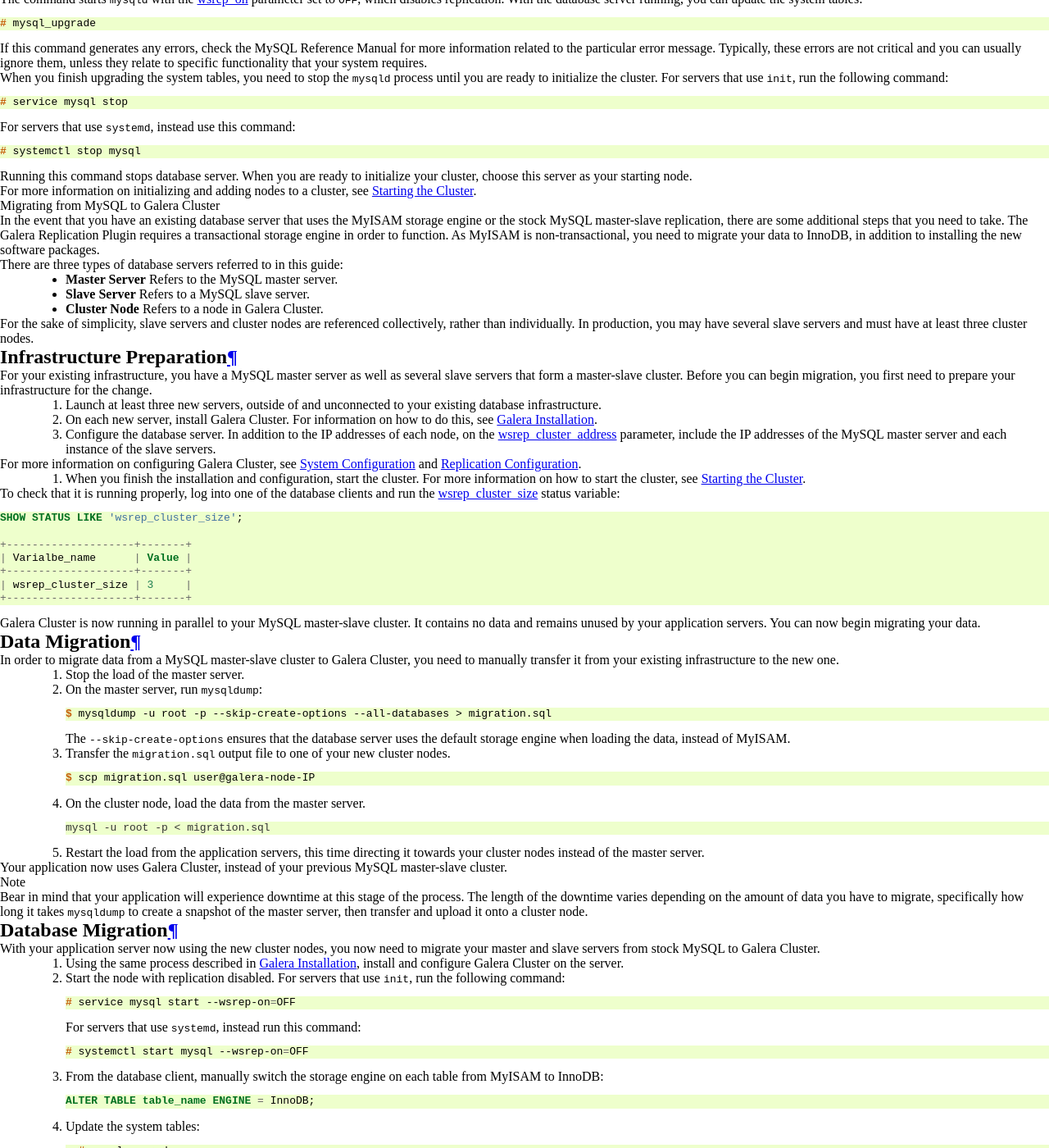
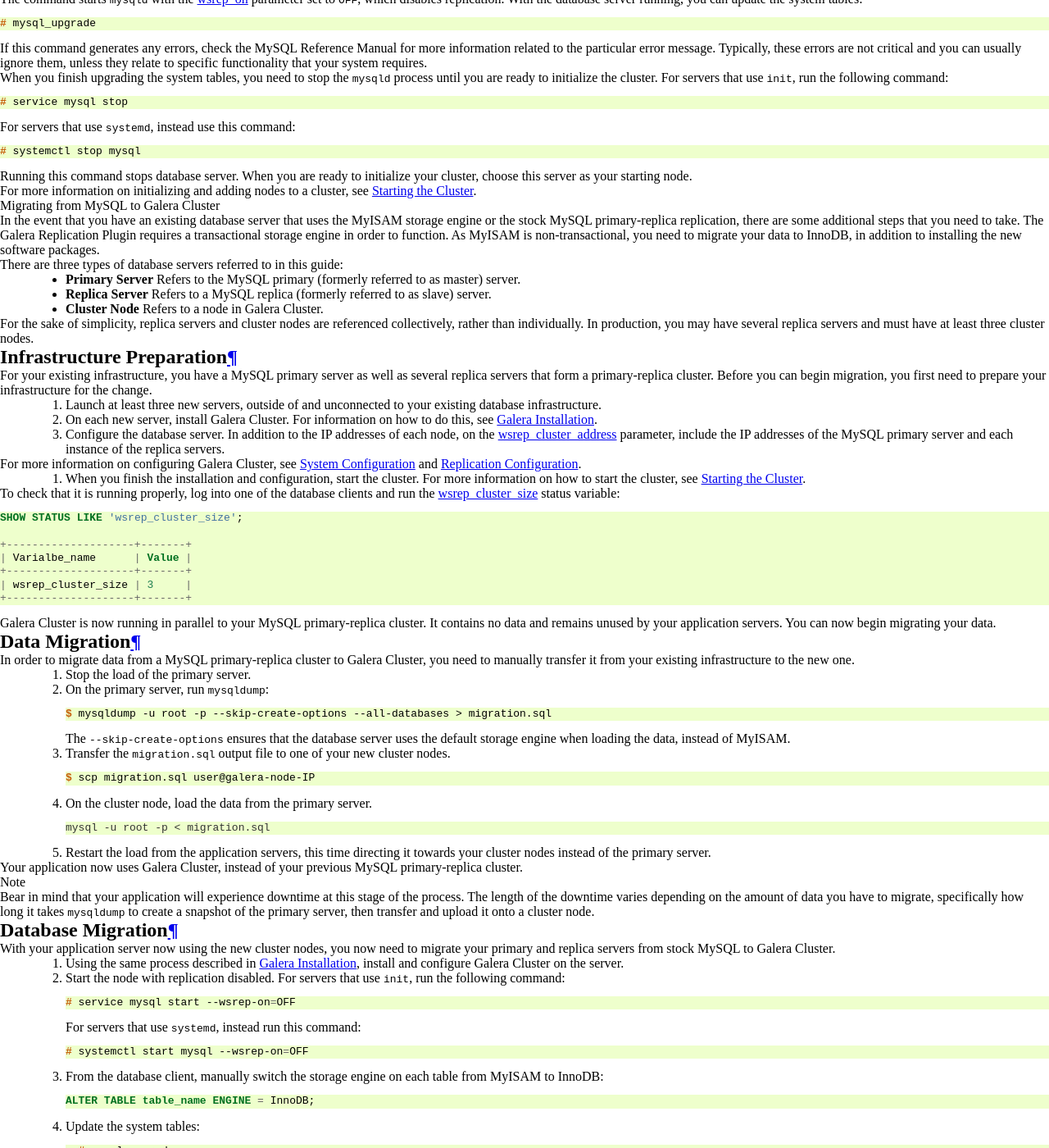
Before and after one commit to codership/documentation, a Sphinx documentation site: the page built from galeracluster/source/training/tutorials/migration.rst, in a window 1280 px wide and 1400 px high, scrolled down 878 px. Shown: the whole window at 82% size. Built offline with Sphinx 7.4.7, drawn with Linux system fonts in a browser that asks for light colours; comment, search, counter and statistics services are not loaded; some of the changed text lies outside the part shown.

Commit message:
Migration documentation update, no more master-slave, but primary-replica

```diff
--- a/galeracluster/source/training/tutorials/migrate.rst
+++ b/galeracluster/source/training/tutorials/migrate.rst
@@ -66,7 +66,7 @@ Galera Cluster Migration Factors
    Length: 173 words; Published: October 20, 2014; Topic: Migration; Level: Beginner
 
 
-In the :doc:`Getting Started Guide <getting-started>`, the installation guides were written on the assumption that Galera Cluster is the first database in your infrastructure. However, this won't always be the case.  Sometimes, you may need to migrate to Galera Cluster from an existing database infrastructure: such as a single MySQL server or several database servers that were part of a MySQL master-slave cluster.
+In the :doc:`Getting Started Guide <getting-started>`, the installation guides were written on the assumption that Galera Cluster is the first database in your infrastructure. However, this won't always be the case.  Sometimes, you may need to migrate to Galera Cluster from an existing database infrastructure: such as a single MySQL server or several database servers that were part of a MySQL primary-replica cluster.
 
 
 - :doc:`differences`
@@ -84,7 +84,7 @@ In the :doc:`Getting Started Guide <getting-started>`, the installation guides w
 
      Length:  1106 words; Writer: Staff; Published: October 20, 2014; Topic: Migration; Level: Beginner
 
-  When migrating from the standard MySQL implementations to Galera Cluster, there are some additional steps that you need to take to ensure that you safely transfer the data from the existing database to the new cluster.  This section covers the procedure to update system tables and how to migrate from stand-alone MySQL, as well as from MySQL master-slave replication clusters.
+  When migrating from the standard MySQL implementations to Galera Cluster, there are some additional steps that you need to take to ensure that you safely transfer the data from the existing database to the new cluster.  This section covers the procedure to update system tables and how to migrate from stand-alone MySQL, as well as from MySQL primary-replica replication clusters.
 
 
 For more information on the installation and basic management of Galera Cluster, see the :doc:`Getting Started Guide <getting-started>`.
--- a/galeracluster/source/training/tutorials/migration.rst
+++ b/galeracluster/source/training/tutorials/migration.rst
@@ -124,15 +124,15 @@ For more information on initializing and adding nodes to a cluster, see :doc:`St
 .. rst-class:: section-heading
 .. rubric:: Migrating from MySQL to Galera Cluster
 
-In the event that you have an existing database server that uses the MyISAM storage engine or the stock MySQL master-slave replication, there are some additional steps that you need to take.  The :term:`Galera Replication Plugin` requires a transactional storage engine in order to function.  As MyISAM is non-transactional, you need to migrate your data to InnoDB, in addition to installing the new software packages.
+In the event that you have an existing database server that uses the MyISAM storage engine or the stock MySQL primary-replica replication, there are some additional steps that you need to take.  The :term:`Galera Replication Plugin` requires a transactional storage engine in order to function.  As MyISAM is non-transactional, you need to migrate your data to InnoDB, in addition to installing the new software packages.
 
 There are three types of database servers referred to in this guide:
 
-- **Master Server** Refers to the MySQL master server.
-- **Slave Server**  Refers to a MySQL slave server.
+- **Primary Server** Refers to the MySQL primary (formerly referred to as master) server.
+- **Replica Server**  Refers to a MySQL replica (formerly referred to as slave) server.
 - **Cluster Node** Refers to a node in Galera Cluster.
 
-For the sake of simplicity, slave servers and cluster nodes are referenced collectively, rather than individually.  In production, you may have several slave servers and must have at least three cluster nodes.
+For the sake of simplicity, replica servers and cluster nodes are referenced collectively, rather than individually.  In production, you may have several replica servers and must have at least three cluster nodes.
 
 
 .. _`migrate-infrastructure`:
@@ -141,13 +141,13 @@ For the sake of simplicity, slave servers and cluster nodes are referenced colle
 Infrastructure Preparation
 ^^^^^^^^^^^^^^^^^^^^^^^^^^^^^^
 
-For your existing infrastructure, you have a MySQL master server as well as several slave servers that form a master-slave cluster.  Before you can begin migration, you first need to prepare your infrastructure for the change.
+For your existing infrastructure, you have a MySQL primary server as well as several replica servers that form a primary-replica cluster.  Before you can begin migration, you first need to prepare your infrastructure for the change.
 
 #. Launch at least three new servers, outside of and unconnected to your existing database infrastructure.
 
 #. On each new server, install Galera Cluster.  For information on how to do this, see :doc:`Galera Installation <galera-installation>`.
 
-#. Configure the database server.  In addition to the IP addresses of each node, on the :ref:`wsrep_cluster_address <wsrep_cluster_address>` parameter, include the IP addresses of the MySQL master server and each instance of the slave servers.
+#. Configure the database server.  In addition to the IP addresses of each node, on the :ref:`wsrep_cluster_address <wsrep_cluster_address>` parameter, include the IP addresses of the MySQL primary server and each instance of the replica servers.
 
 For more information on configuring Galera Cluster, see :doc:`System Configuration <configuration>` and :doc:`Replication Configuration <wsrep-configuration>`.
 
@@ -165,7 +165,7 @@ To check that it is running properly, log into one of the database clients and r
    | wsrep_cluster_size | 3     |
    +--------------------+-------+
 
-Galera Cluster is now running in parallel to your MySQL master-slave cluster.  It contains no data and remains unused by your application servers.  You can now begin migrating your data.
+Galera Cluster is now running in parallel to your MySQL primary-replica cluster.  It contains no data and remains unused by your application servers.  You can now begin migrating your data.
 
 
 .. _`migrate-data`:
@@ -174,11 +174,11 @@ Galera Cluster is now running in parallel to your MySQL master-slave cluster.  I
 Data Migration
 ^^^^^^^^^^^^^^^^^^^
 
-In order to migrate data from a MySQL master-slave cluster to Galera Cluster, you need to manually transfer it from your existing infrastructure to the new one.
+In order to migrate data from a MySQL primary-replica cluster to Galera Cluster, you need to manually transfer it from your existing infrastructure to the new one.
 
-#. Stop the load of the master server.
+#. Stop the load of the primary server.
 
-#. On the master server, run ``mysqldump``:
+#. On the primary server, run ``mysqldump``:
 
    .. code-block:: console
 
@@ -192,17 +192,17 @@ In order to migrate data from a MySQL master-slave cluster to Galera Cluster, yo
 
       $ scp migration.sql user@galera-node-IP
 
-#. On the cluster node, load the data from the master server.
+#. On the cluster node, load the data from the primary server.
 
    .. code-block:: console
 
       mysql -u root -p < migration.sql
 
-#. Restart the load from the application servers, this time directing it towards your cluster nodes instead of the master server.
+#. Restart the load from the application servers, this time directing it towards your cluster nodes instead of the primary server.
 
-Your application now uses Galera Cluster, instead of your previous MySQL master-slave cluster.
+Your application now uses Galera Cluster, instead of your previous MySQL primary-replica cluster.
 
-.. note:: Bear in mind that your application will experience downtime at this stage of the process.  The length of the downtime varies depending on the amount of data you have to migrate, specifically how long it takes ``mysqldump`` to create a snapshot of the master server, then transfer and upload it onto a cluster node.
+.. note:: Bear in mind that your application will experience downtime at this stage of the process.  The length of the downtime varies depending on the amount of data you have to migrate, specifically how long it takes ``mysqldump`` to create a snapshot of the primary server, then transfer and upload it onto a cluster node.
 
 
 .. _`migrate-db`:
@@ -211,7 +211,7 @@ Your application now uses Galera Cluster, instead of your previous MySQL master-
 Database Migration
 ^^^^^^^^^^^^^^^^^^^^
 
-With your application server now using the new cluster nodes, you now need to migrate your master and slave servers from stock MySQL to Galera Cluster.
+With your application server now using the new cluster nodes, you now need to migrate your primary and replica servers from stock MySQL to Galera Cluster.
 
 #. Using the same process described in :doc:`Galera Installation <galera-installation>`, install and configure Galera Cluster on the server.
 
@@ -241,15 +241,15 @@ With your application server now using the new cluster nodes, you now need to mi
 
     For more information, see :ref:`Upgrading System Tables <upgrade-system-tables>`.
 
-#. From one of the running Galera Cluster nodes, copy the ``grastate.dat`` file into the data directory of the former MySQL master server.
+#. From one of the running Galera Cluster nodes, copy the ``grastate.dat`` file into the data directory of the former MySQL primary server.
 
    .. code-block:: console
 
-      $ scp grastate.dat user@server-master-ip:/path/to/datadir
+      $ scp grastate.dat user@server-primary-ip:/path/to/datadir
 
-#. Using your preferred text editor, on the former MySQL master server update the sequence number (that is, the seqno) in the ``grastate.dat`` file from ``-1`` to ``0``.
+#. Using your preferred text editor, on the former MySQL primary server update the sequence number (that is, the seqno) in the ``grastate.dat`` file from ``-1`` to ``0``.
 
-#. Restart the master and slave servers.  For servers that use ``init``, run the following command:
+#. Restart the primary and replica servers.  For servers that use ``init``, run the following command:
 
    .. code-block:: console
 
@@ -263,7 +263,7 @@ With your application server now using the new cluster nodes, you now need to mi
 
 #. Resume load on these servers.
 
-When the former MySQL master and slave servers come back after restarting, they establish network connectivity with the cluster and begin catching up with recent changes.  All of the servers now function as nodes in Galera Cluster.
+When the former MySQL primary and replica servers come back after restarting, they establish network connectivity with the cluster and begin catching up with recent changes.  All of the servers now function as nodes in Galera Cluster.
 
 .. container:: bottom-links
 
```
Also changed, not shown: other parts of galeracluster/source/training/tutorials/migrate.rst (+1 -1 lines).
